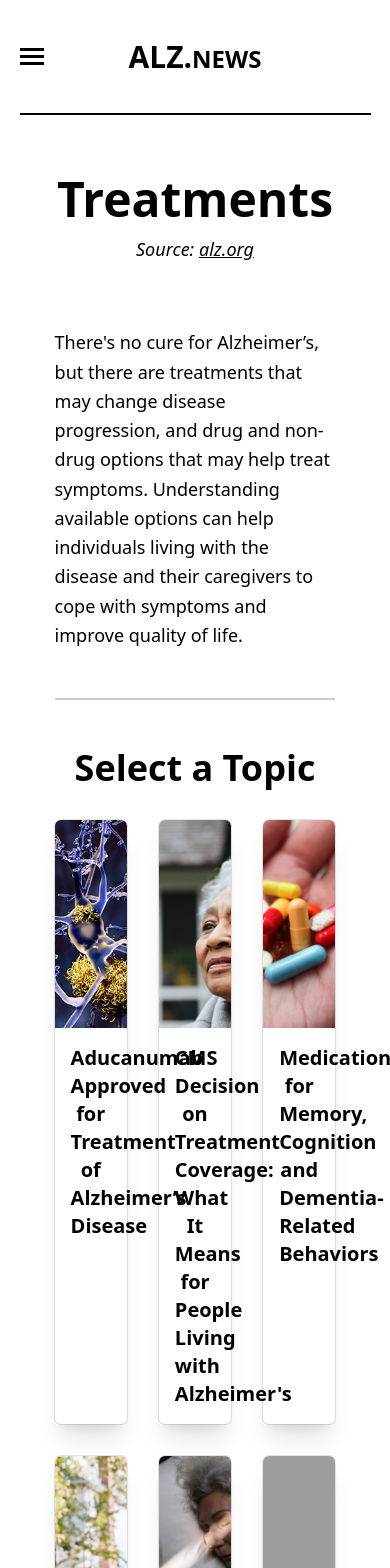
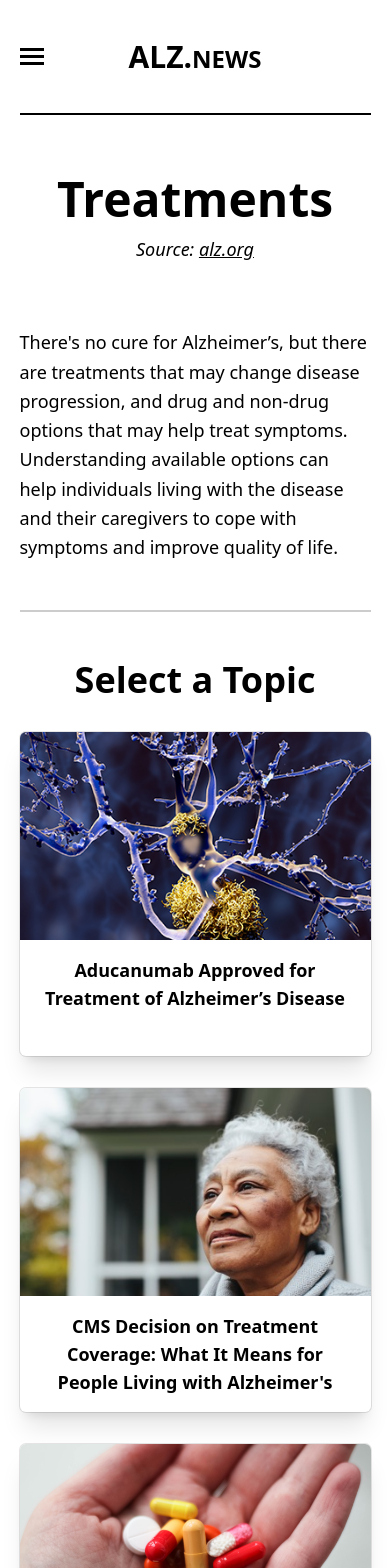
Before and after one commit to kgni/alz-news, a Next.js app in the folder frontend/: page /alzheimers/treatments in a window 390 px wide. Shown: the top 1568 px of the page. Built offline with nearby package versions, Linux system fonts and the light colour scheme; grey boxes are pictures that could not be loaded.

Commit message:
add breakpoints to treatments

```diff
--- a/frontend/components/Nav/MobileNav.js
+++ b/frontend/components/Nav/MobileNav.js
@@ -43,10 +43,12 @@ const MobileNav = () => {
 			</div>
 			{!isOpen && (
 				<Link href="/">
-					<span className="uppercase font-bold text-3xl cursor-pointer select-none absolute right-1/2 translate-x-1/2">
-						Alz<span>.</span>
-						<span className="text-2xl">news</span>
-					</span>
+					<div className="cursor-pointer select-none absolute right-1/2 translate-x-1/2">
+						<span className="uppercase font-bold text-3xl">
+							Alz<span>.</span>
+							<span className="text-2xl">news</span>
+						</span>
+					</div>
 				</Link>
 			)}
 
--- a/frontend/components/TopicCard.js
+++ b/frontend/components/TopicCard.js
@@ -9,7 +9,7 @@ const TopicCard = ({ title, img, link, alt = '' }) => {
 					src={img}
 					alt={alt}
 				/>
-				<h3 className="text-center text-xl hover:text-gray-600 font-bold p-4 ">
+				<h3 className="text-center text-xl hover:text-gray-600 font-bold p-4 lg:text-lg md:text-md">
 					{title}
 				</h3>
 			</a>
--- a/frontend/pages/alzheimers/treatments.js
+++ b/frontend/pages/alzheimers/treatments.js
@@ -38,7 +38,7 @@ export default function Page() {
 					<h2 className="text-center text-4xl font-bold mb-8">
 						Select a Topic
 					</h2>
-					<div className="grid grid-cols-3 gap-8 auto-rows-[1fr]">
+					<div className="grid grid-cols-3 gap-6 auto-rows-[1fr] xl:gap-4 xl:grid-cols-2 sm:grid-cols-1 sm:gap-8">
 						<TopicCard
 							link="https://www.alz.org/alzheimers-dementia/treatments/aducanumab"
 							img="/img/treatments/aducanumab.jpg"
@@ -82,5 +82,9 @@ export default function Page() {
 }
 
 Page.getLayout = function getLayout(page) {
-	return <InfoPageLayout containerWidth="w-[80%]">{page}</InfoPageLayout>;
+	return (
+		<InfoPageLayout containerWidth="w-[80%] xl:w-[90%] lg:w-full">
+			{page}
+		</InfoPageLayout>
+	);
 };
```
